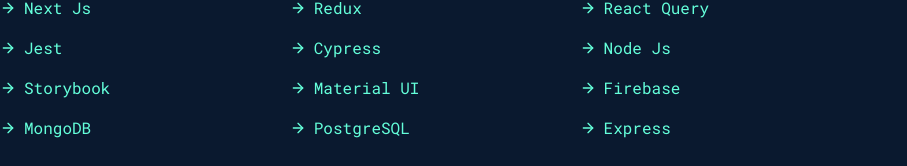
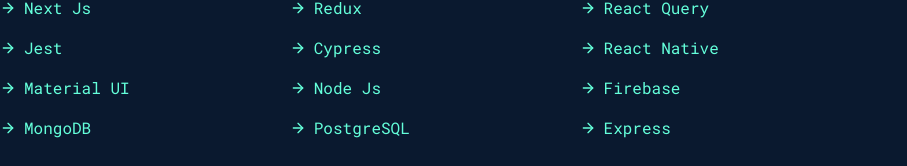
Before and after one commit to MahsinSaifullah/mahsin-portfolio-2.0, a Next.js app: page / in a window 1280 px wide. Shown: the part 1464-1630 px from the top of the page, without its empty margins (0-907 px from the left). Built offline with nearby package versions, Linux system fonts and the light colour scheme.

Commit message:
feat: update skills

```diff
--- a/app/About.tsx
+++ b/app/About.tsx
@@ -65,13 +65,13 @@
                   <ArrowRight className="h-4 w-4 text-lime mr-2" /> Cypress
                 </li>
                 <li className="flex items-center text-lime">
-                  <ArrowRight className="h-4 w-4 text-lime mr-2" /> Node Js
-                </li>
-                <li className="flex items-center text-lime">
-                  <ArrowRight className="h-4 w-4 text-lime mr-2" /> Storybook
+                  <ArrowRight className="h-4 w-4 text-lime mr-2" /> React Native
                 </li>
                 <li className="flex items-center text-lime">
                   <ArrowRight className="h-4 w-4 text-lime mr-2" /> Material UI
+                </li>
+                <li className="flex items-center text-lime">
+                  <ArrowRight className="h-4 w-4 text-lime mr-2" /> Node Js
                 </li>
                 <li className="flex items-center text-lime">
                   <ArrowRight className="h-4 w-4 text-lime mr-2" /> Firebase
```
